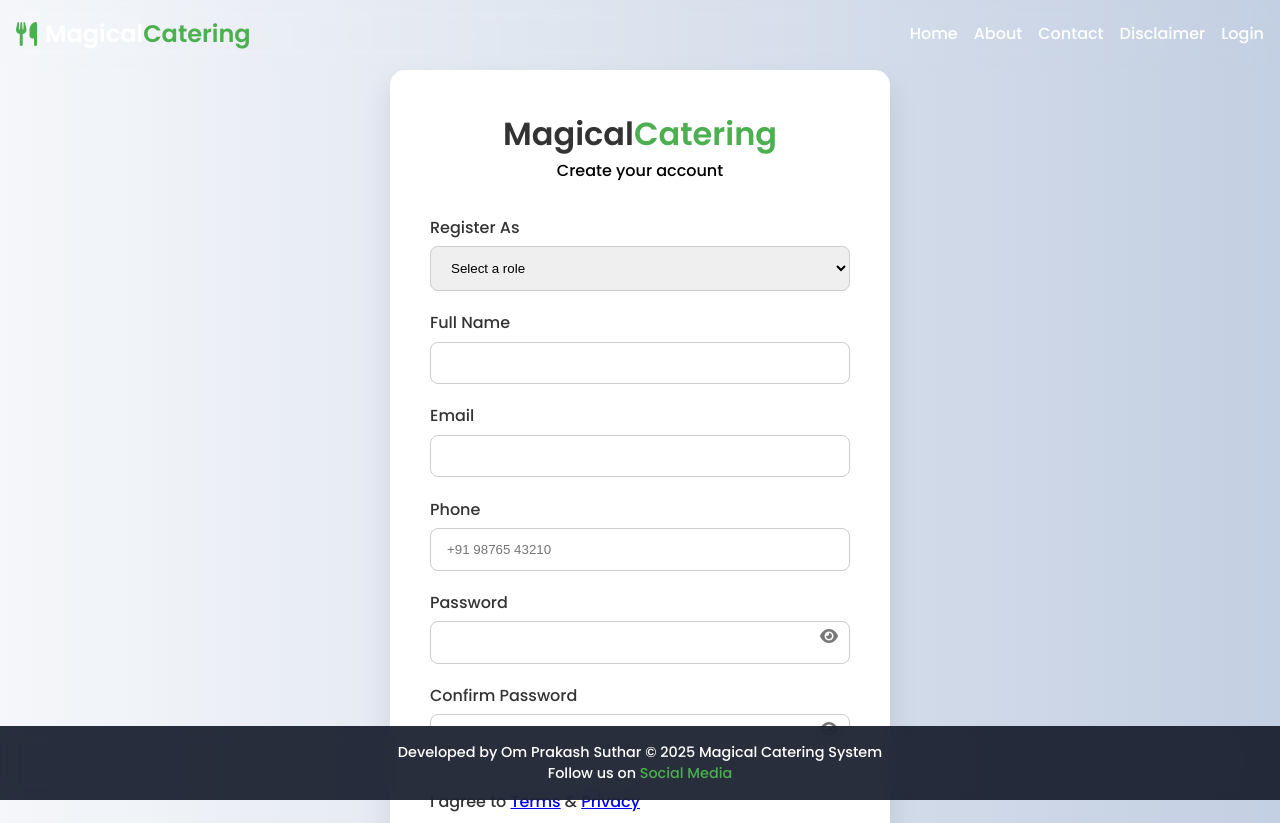
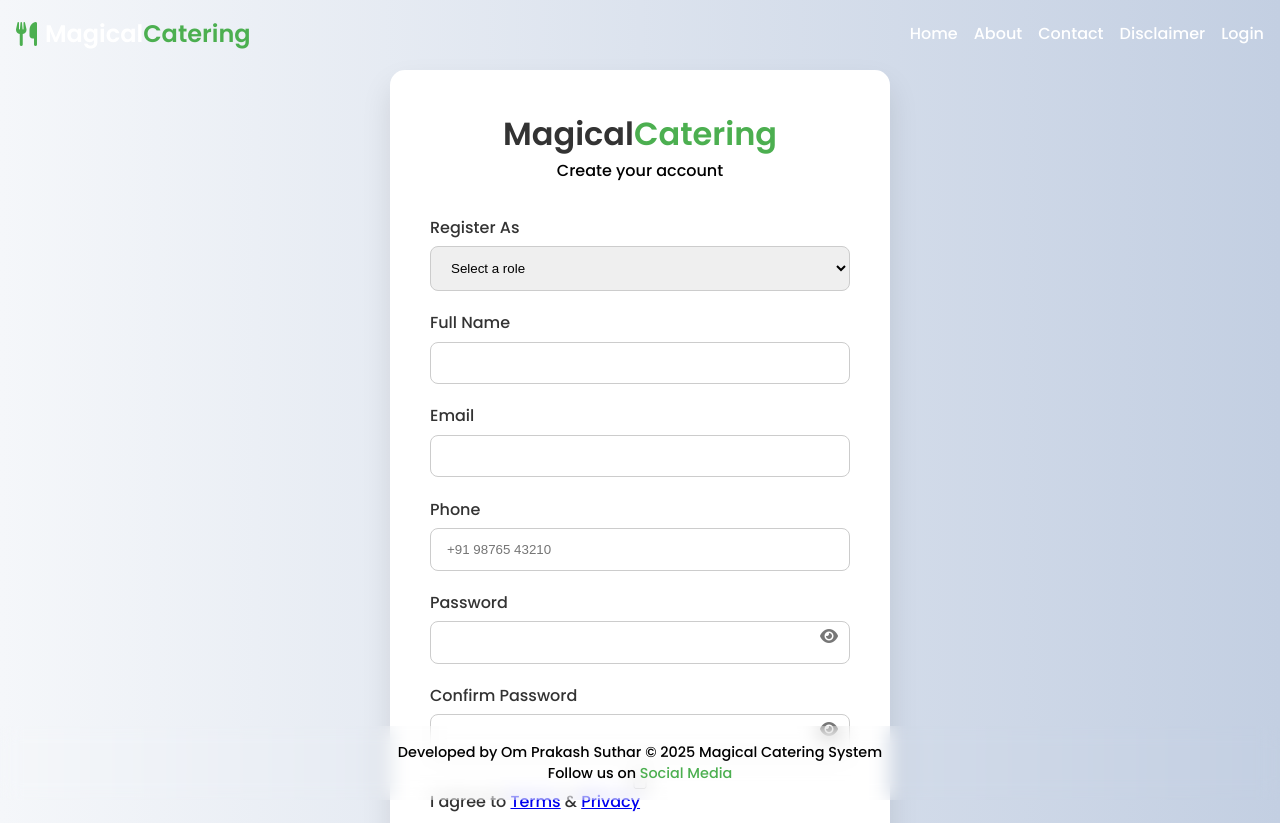
Before and after one commit to OPBSUTHAR/catering-reservation-and-order-system, a website: page public/register.html in a window 1280 px wide. Shown: the top 823 px of the page. Drawn offline with Linux system fonts and the light colour scheme.

```diff
--- a/public/register.html
+++ b/public/register.html
@@ -203,7 +203,6 @@
 
     header {
       background: transparent;
-      backdrop-filter: blur(10px);
       padding: 1rem;
       position: fixed;
       top: 0;
@@ -258,7 +257,7 @@
     }
 
     footer {
-      background: rgba(17, 24, 39, 0.9);
+      background: transparent;
       backdrop-filter: blur(10px);
       padding: 1rem;
       position: fixed;
@@ -270,7 +269,7 @@
     }
 
     footer p {
-      color: var(--white);
+      color: var(background-color-black-static);
       font-size: 0.9rem;
     }
 
```
